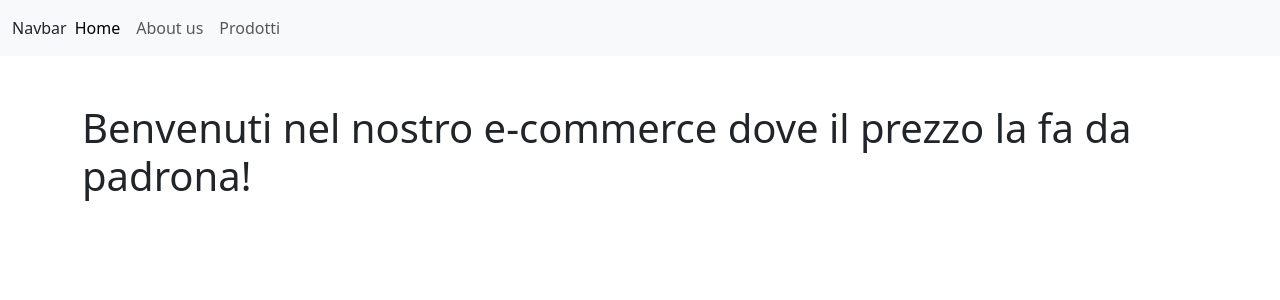
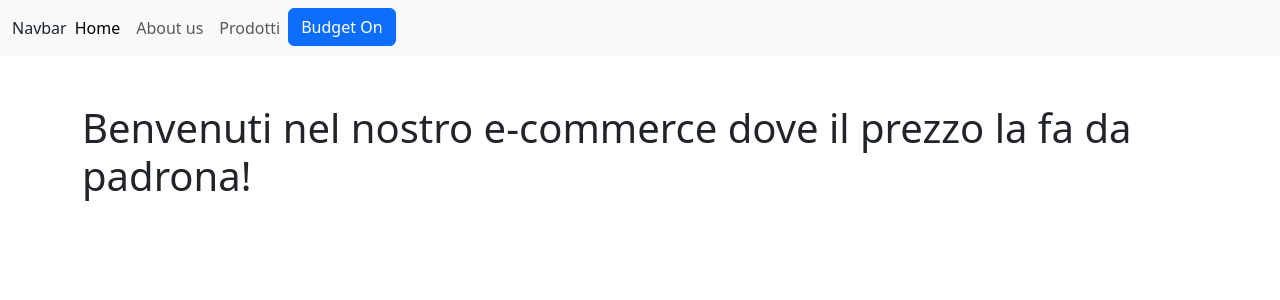
Before and after one commit to AntonioCappellano/react-router, a React (Vite) app: page / in a window 1280 px wide. Shown: the top 300 px of the page. Built offline with nearby package versions, Linux system fonts and the light colour scheme.

Commit message:
Add budget toggle button to Header component

```diff
--- a/src/components/Header.jsx
+++ b/src/components/Header.jsx
@@ -1,6 +1,9 @@
 import { NavLink } from "react-router-dom";
+import { useBudget } from "../Context/BudgetContext";
 
 export default function Header() {
+  const { budgetMode, setBudgetMode } = useBudget();
+  const buttonText = budgetMode ? "Budget Off" : "Budget On";
   return (
     <nav className="bg-body-tertiary navbar navbar-expand-lg">
       <div className="container-fluid">
@@ -35,6 +38,14 @@ export default function Header() {
                 Prodotti
               </NavLink>
             </li>
+            <div>
+              <button
+                className="btn btn-primary"
+                onClick={() => setBudgetMode(!budgetMode)}
+              >
+                {buttonText}
+              </button>
+            </div>
           </ul>
         </div>
       </div>
```
